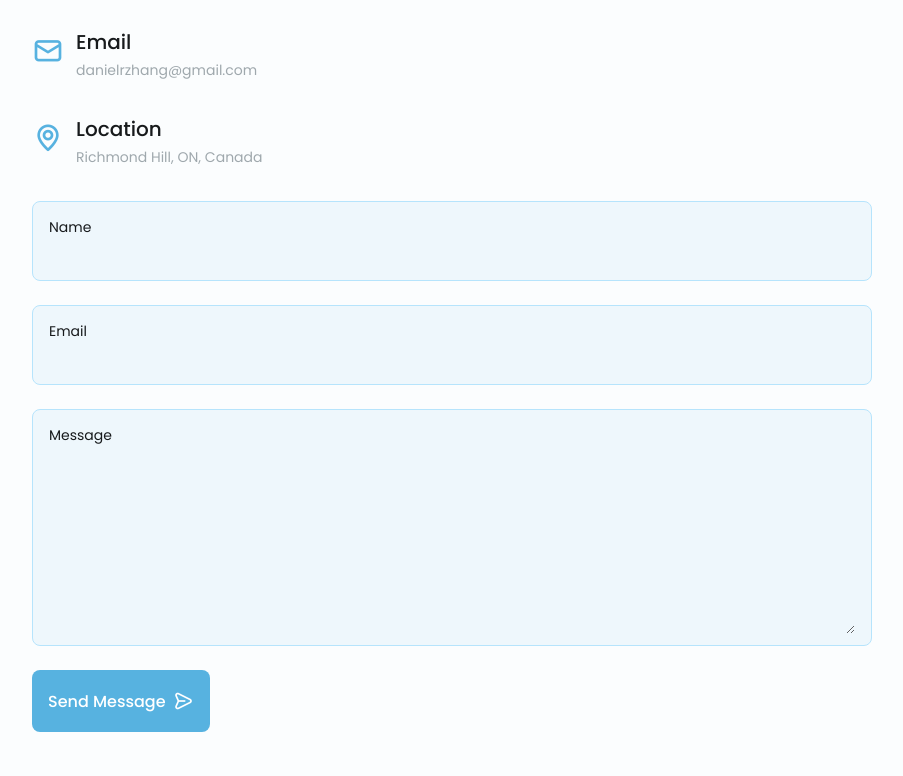
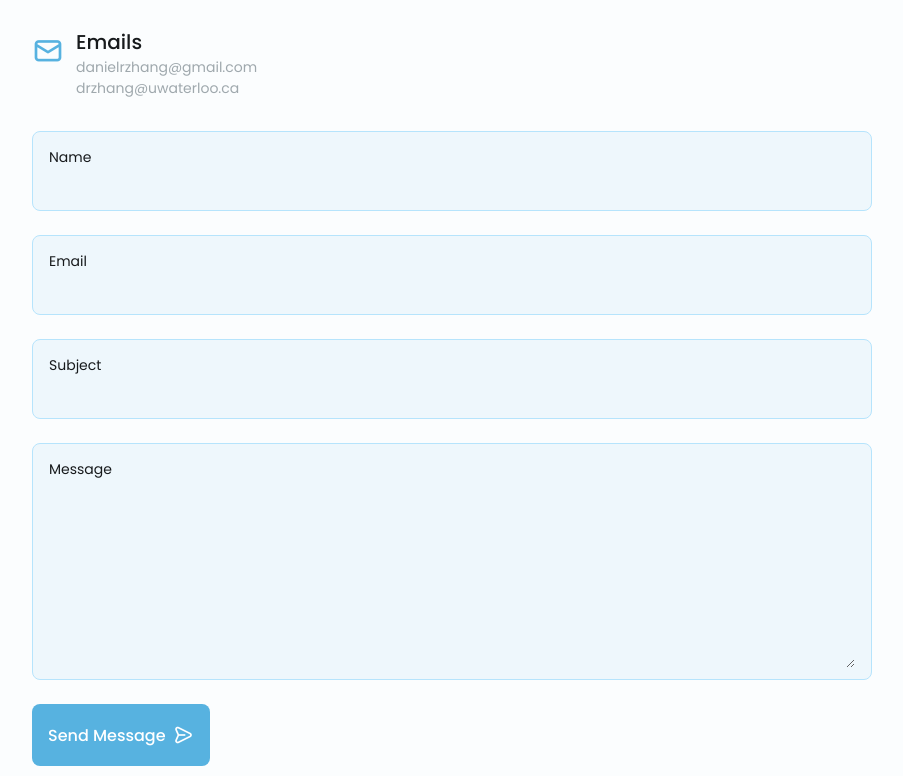
Before and after one commit to danielrzhang/danielrzhang.github.io, a plain HTML site: page index.html in a window 1280 px wide. Shown: the part 4724-5500 px from the top of the page, without its empty margins (188-1091 px from the left). Drawn offline with nearby package versions, Linux system fonts and the light colour scheme.

Commit message:
Updated contacts section

```diff
--- a/assets/css/styles.css
+++ b/assets/css/styles.css
@@ -334,6 +334,8 @@ img {
   padding: 16px;
   border-radius: 8px;
   font-weight: var(--font-medium);
+  text-decoration: none;
+  border-width: 0;
 }
 
 .button:hover {
@@ -350,6 +352,8 @@ img {
 .button-flex {
   display: inline-flex;
   align-items: center;
+  font-size: var(--normal-font-size);
+  font-family: var(--body-font);
 }
 
 .about-description {
--- a/index.html
+++ b/index.html
@@ -456,24 +456,14 @@
             <i class="uil uil-envelope-alt contact-icon"></i>
 
             <div>
-              <h3 class="contact-title">Email</h3>
-              <span class="contact-subtitle">danielrzhang@gmail.com</span>
+              <h3 class="contact-title">Emails</h3>
+              <p class="contact-subtitle">danielrzhang@gmail.com</p>
+              <p class="contact-subtitle">drzhang@uwaterloo.ca</p>
             </div>
           </div>
         </div>
 
-        <div>
-          <div class="contact-information">
-            <i class="uil uil-map-marker contact-icon"></i>
-
-            <div>
-              <h3 class="contact-title">Location</h3>
-              <span class="contact-subtitle">Richmond Hill, ON, Canada</span>
-            </div>
-          </div>
-        </div>
-
-        <form class="contact-form grid" action="https://formspree.io/f/xvoepbkl/" method="POST">
+        <form class="contact-form grid">
           <div class="contact-inputs grid">
             <div class="contact-content">
               <label for="" class="contact-label">Name</label>
@@ -482,7 +472,12 @@
 
             <div class="contact-content">
               <label for="" class="contact-label">Email</label>
-              <input type="Email" class="contact-input">
+              <input type="email" class="contact-input">
+            </div>
+
+            <div class="contact-content">
+              <label for="" class="contact-label">Subject</label>
+              <input type="text" class="contact-input">
             </div>
 
             <div class="contact-content">
@@ -491,10 +486,10 @@
             </div>
 
             <div>
-              <a class="button button-flex">
+              <button class="button button-flex">
                 Send Message
                 <i class="uil uil-message button-icon"></i>
-              </a>
+              </button>
             </div>
           </div>
         </form>
```
